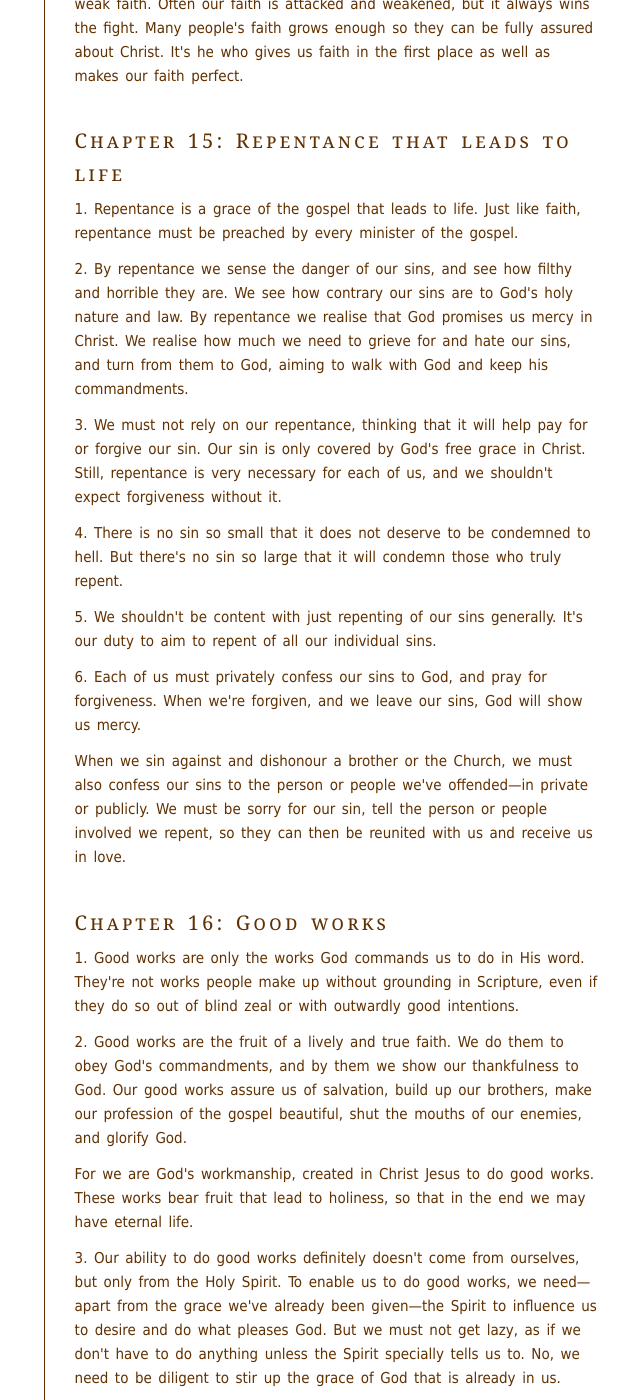
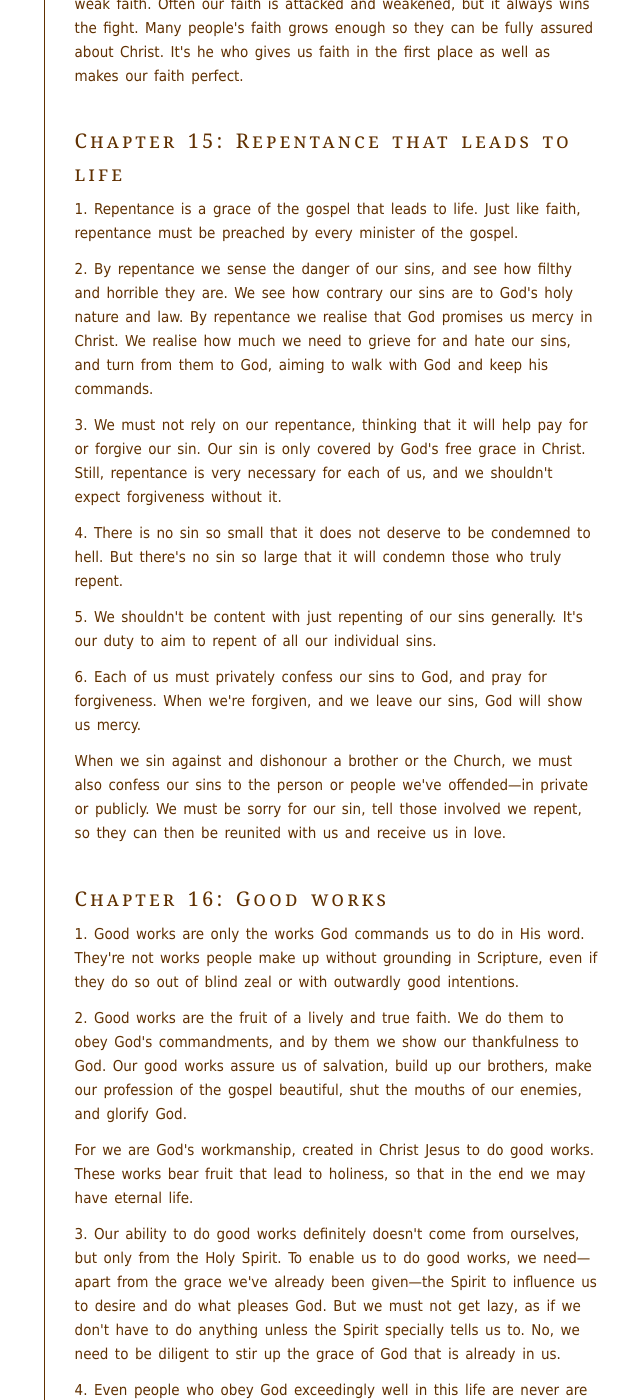
Before and after one commit to benhoyt/benhoyt.github.com, a Jekyll site: the page built from writings-plain-english-westminster.html, in a window 1280 px wide and 1400 px high, scrolled down 15802 px. Shown: the whole window, without its empty margins (390-1030 px from the left). Built offline with Jekyll 4.4.1, drawn with Linux system fonts in a browser that asks for light colours.

Commit message:
Tweaks to chapter 15

```diff
--- a/writings-plain-english-westminster.html
+++ b/writings-plain-english-westminster.html
@@ -360,7 +360,7 @@ permalink: /writings/plain-english-westminster/index.html
 
 <p>1. Repentance is a grace of the gospel that leads to life. Just like faith, repentance must be preached by every minister of the gospel.</p>
 
-<p>2. By repentance we sense the danger of our sins, and see how filthy and horrible they are. We see how contrary our sins are to God's holy nature and law. By repentance we realise that God promises us mercy in Christ. We realise how much we need to grieve for and hate our sins, and turn from them to God, aiming to walk with God and keep his commandments.</p>
+<p>2. By repentance we sense the danger of our sins, and see how filthy and horrible they are. We see how contrary our sins are to God's holy nature and law. By repentance we realise that God promises us mercy in Christ. We realise how much we need to grieve for and hate our sins, and turn from them to God, aiming to walk with God and keep his commands.</p>
 
 <p>3. We must not rely on our repentance, thinking that it will help pay for or forgive our sin. Our sin is only covered by God's free grace in Christ. Still, repentance is very necessary for each of us, and we shouldn't expect forgiveness without it.</p>
 
@@ -370,7 +370,7 @@ permalink: /writings/plain-english-westminster/index.html
 
 <p>6. Each of us must privately confess our sins to God, and pray for forgiveness. When we're forgiven, and we leave our sins, God will show us mercy.</p>
 
-<p>When we sin against and dishonour a brother or the Church, we must also confess our sins to the person or people we've offended—in private or publicly. We must be sorry for our sin, tell the person or people involved we repent, so they can then be reunited with us and receive us in love.</p>
+<p>When we sin against and dishonour a brother or the Church, we must also confess our sins to the person or people we've offended—in private or publicly. We must be sorry for our sin, tell those involved we repent, so they can then be reunited with us and receive us in love.</p>
 
 
 <h2 id="chapter16">Chapter 16: Good works</h2>
```
